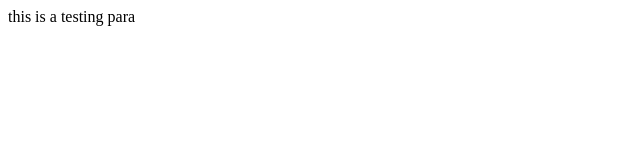
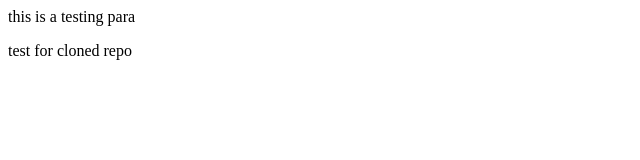
Before and after one commit to aniltimalsina/Tic-tac-toe, a plain HTML site: page index.html in a window 1280 px wide. Shown: the whole page, without its empty margins (0-640 px from the left). Drawn offline with Linux system fonts and the light colour scheme.

Commit message:
Added test para for clone

```diff
--- a/index.html
+++ b/index.html
@@ -1 +1,3 @@
 <p>this is a testing para</p>
+
+<p>test for cloned repo</p>
```
